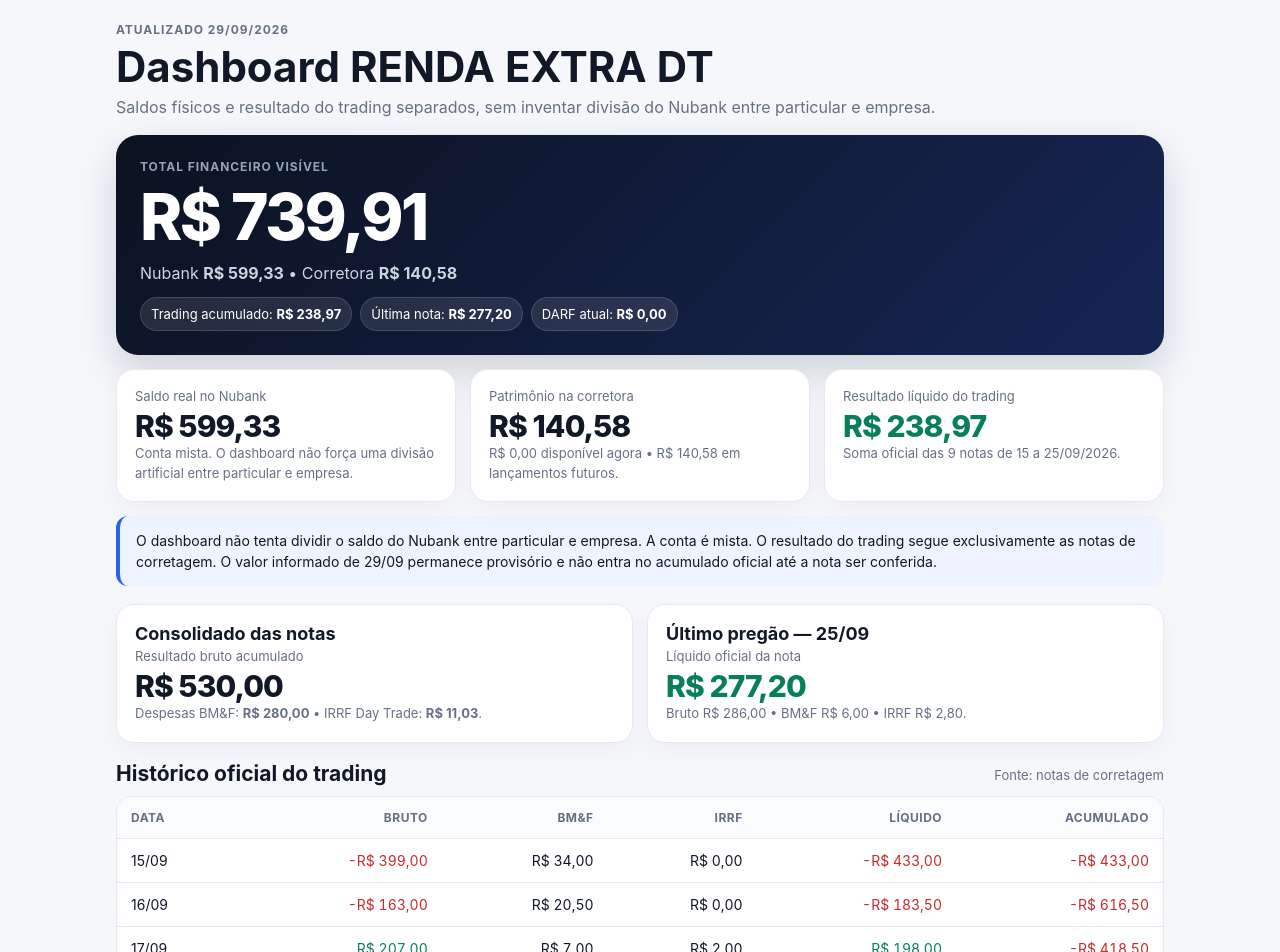
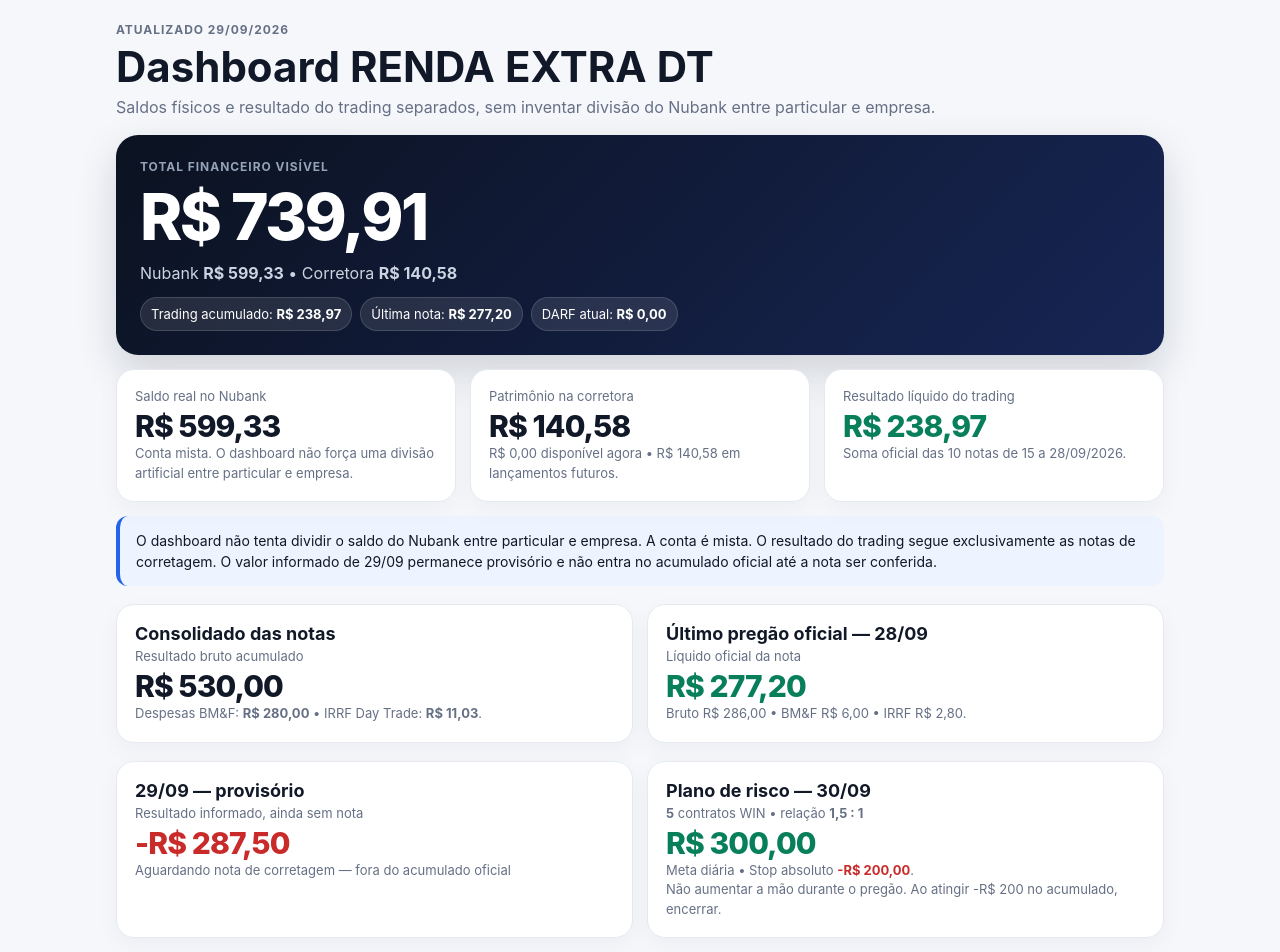
Before and after one commit to vhbernardo11/estoque-controle, a plain HTML site: page index.html in a window 1280 px wide. Shown: the top 952 px of the page. Drawn offline with Linux system fonts and the light colour scheme.

Commit message:
Mostra resultado oficial até 28/09, provisório de 29/09 e plano de 30/09

```diff
--- a/index.html
+++ b/index.html
@@ -41,7 +41,7 @@ h1{font-size:clamp(28px,5vw,42px);line-height:1.05;margin:8px 0 8px}.sub{color:v
   <section class="grid">
     <article class="card"><div class="label">Saldo real no Nubank</div><div class="metric" id="nubank">R$ 0,00</div><div class="note">Conta mista. O dashboard não força uma divisão artificial entre particular e empresa.</div></article>
     <article class="card"><div class="label">Patrimônio na corretora</div><div class="metric" id="broker">R$ 0,00</div><div class="note"><span id="brokerAvailable">R$ 0,00</span> disponível agora • <span id="brokerFuture">R$ 0,00</span> em lançamentos futuros.</div></article>
-    <article class="card"><div class="label">Resultado líquido do trading</div><div class="metric" id="trading">R$ 0,00</div><div class="note">Soma oficial das 9 notas de 15 a 25/09/2026.</div></article>
+    <article class="card"><div class="label">Resultado líquido do trading</div><div class="metric" id="trading">R$ 0,00</div><div class="note">Soma oficial das 10 notas de 15 a 28/09/2026.</div></article>
   </section>
 
   <div class="rule" id="rule"></div>
@@ -53,9 +53,24 @@ h1{font-size:clamp(28px,5vw,42px);line-height:1.05;margin:8px 0 8px}.sub{color:v
       <div class="note">Despesas BM&F: <strong id="bmf">R$ 0,00</strong> • IRRF Day Trade: <strong id="irrfTrading">R$ 0,00</strong>.</div>
     </article>
     <article class="card">
-      <h2>Último pregão — 25/09</h2>
+      <h2>Último pregão oficial — <span id="lastDayDate">—</span></h2>
       <div class="label">Líquido oficial da nota</div><div class="metric pos" id="lastNet">R$ 0,00</div>
       <div class="note">Bruto <span id="lastGross">R$ 0,00</span> • BM&F <span id="lastBmf">R$ 0,00</span> • IRRF <span id="lastIrrf">R$ 0,00</span>.</div>
+    </article>
+  </section>
+
+  <section class="section two">
+    <article class="card">
+      <h2>29/09 — provisório</h2>
+      <div class="label">Resultado informado, ainda sem nota</div>
+      <div class="metric neg" id="provisionalResult">R$ 0,00</div>
+      <div class="note" id="provisionalStatus">Aguardando nota de corretagem.</div>
+    </article>
+    <article class="card">
+      <h2>Plano de risco — 30/09</h2>
+      <div class="label"><strong id="planContracts">0</strong> contratos WIN • relação <strong id="planRR">—</strong></div>
+      <div class="metric pos" id="planTarget">R$ 0,00</div>
+      <div class="note">Meta diária • Stop absoluto <strong class="neg" id="planStop">R$ 0,00</strong>.<br><span id="planRule"></span></div>
     </article>
   </section>
 
@@ -73,7 +88,7 @@ h1{font-size:clamp(28px,5vw,42px);line-height:1.05;margin:8px 0 8px}.sub{color:v
     <article class="card">
       <h2>Fiscal — setembro/2026</h2>
       <div class="label">Resultado fiscal acumulado</div><div class="metric" id="fiscal">R$ 0,00</div>
-      <div class="note">IRRF acumulado <strong id="taxIrrf">R$ 0,00</strong> • IR devido <strong id="irDue">R$ 0,00</strong> • DARF 6015 <strong id="darf">R$ 0,00</strong>.</div>
+      <div class="note">IRRF acumulado <strong id="taxIrrf">R$ 0,00</strong> • IR residual estimado <strong id="irDue">R$ 0,00</strong> • DARF atual <strong id="darf">R$ 0,00</strong>.<br><span id="taxStatus"></span></div>
     </article>
     <article class="card">
       <h2>Como ler este painel</h2>
@@ -81,7 +96,7 @@ h1{font-size:clamp(28px,5vw,42px);line-height:1.05;margin:8px 0 8px}.sub{color:v
     </article>
   </section>
 
-  <div class="footer">RENDA EXTRA DT • Dados financeiros reconciliados em 27/09/2026.</div>
+  <div class="footer">RENDA EXTRA DT • Dados reconciliados em 29/09/2026 • Trading oficial pelas notas até 28/09.</div>
 </main>
 
 <script>
@@ -93,12 +108,15 @@ fetch('data.json?t='+Date.now(),{cache:'no-store'}).then(r=>r.json()).then(d=>{
   document.getElementById('updated').textContent=d.updated_at;
   set('totalVisible',b.total_visible); set('nubankHero',b.nubank_actual); set('brokerHero',b.broker_patrimony);
   set('tradingAccum',t.accumulated_net); set('lastNetHero',t.last_day.net); set('darfHero',x.darf);
+  document.getElementById('lastDayDate').textContent=t.last_day.date;
   set('nubank',b.nubank_actual); set('broker',b.broker_patrimony); set('brokerAvailable',b.broker_available); set('brokerFuture',b.broker_future);
   set('trading',t.accumulated_net); document.getElementById('trading').className='metric '+cls(t.accumulated_net);
   set('gross',t.total_gross); set('bmf',t.bmf_expenses); set('irrfTrading',t.irrf_daytrade);
   set('lastNet',t.last_day.net); set('lastGross',t.last_day.gross); set('lastBmf',t.last_day.bmf_expenses); set('lastIrrf',t.last_day.irrf);
   set('personalSpend',p.spending_since_25); set('personalReceipts',p.receipts_since_25||0); set('personalNet',p.net_since_25||(-p.spending_since_25)); document.getElementById('personalNet').className=cls(p.net_since_25||(-p.spending_since_25));
-  set('fiscal',x.fiscal_result); document.getElementById('fiscal').className='metric '+cls(x.fiscal_result); set('taxIrrf',x.irrf_credit); set('irDue',x.ir_due); set('darf',x.darf);
+  set('fiscal',x.fiscal_result); document.getElementById('fiscal').className='metric '+cls(x.fiscal_result); set('taxIrrf',x.irrf_credit); set('irDue',x.ir_due_estimate||0); set('darf',x.darf); document.getElementById('taxStatus').textContent=x.status||'';
+  set('provisionalResult',d.provisional.informed_result); document.getElementById('provisionalStatus').textContent=d.provisional.status;
+  document.getElementById('planContracts').textContent=d.next_plan.contracts; document.getElementById('planRR').textContent=d.next_plan.risk_reward; set('planTarget',d.next_plan.target); set('planStop',d.next_plan.stop); document.getElementById('planRule').textContent=d.next_plan.rule;
   document.getElementById('rule').textContent=d.accounting_rule;
   document.getElementById('tradingRows').innerHTML=t.days.map(r=>'<tr><td>'+r.date+'</td><td class="num '+cls(r.gross)+'">'+money(r.gross)+'</td><td class="num">'+money(r.bmf_expenses)+'</td><td class="num">'+money(r.irrf)+'</td><td class="num '+cls(r.net)+'">'+money(r.net)+'</td><td class="num '+cls(r.acc)+'">'+money(r.acc)+'</td></tr>').join('');
   document.getElementById('personalRows').innerHTML=p.movements.slice().reverse().map(r=>'<tr><td>'+r.date+'</td><td>'+r.description+'</td><td class="num '+cls(r.amount)+'">'+money(r.amount)+'</td></tr>').join('');
```
